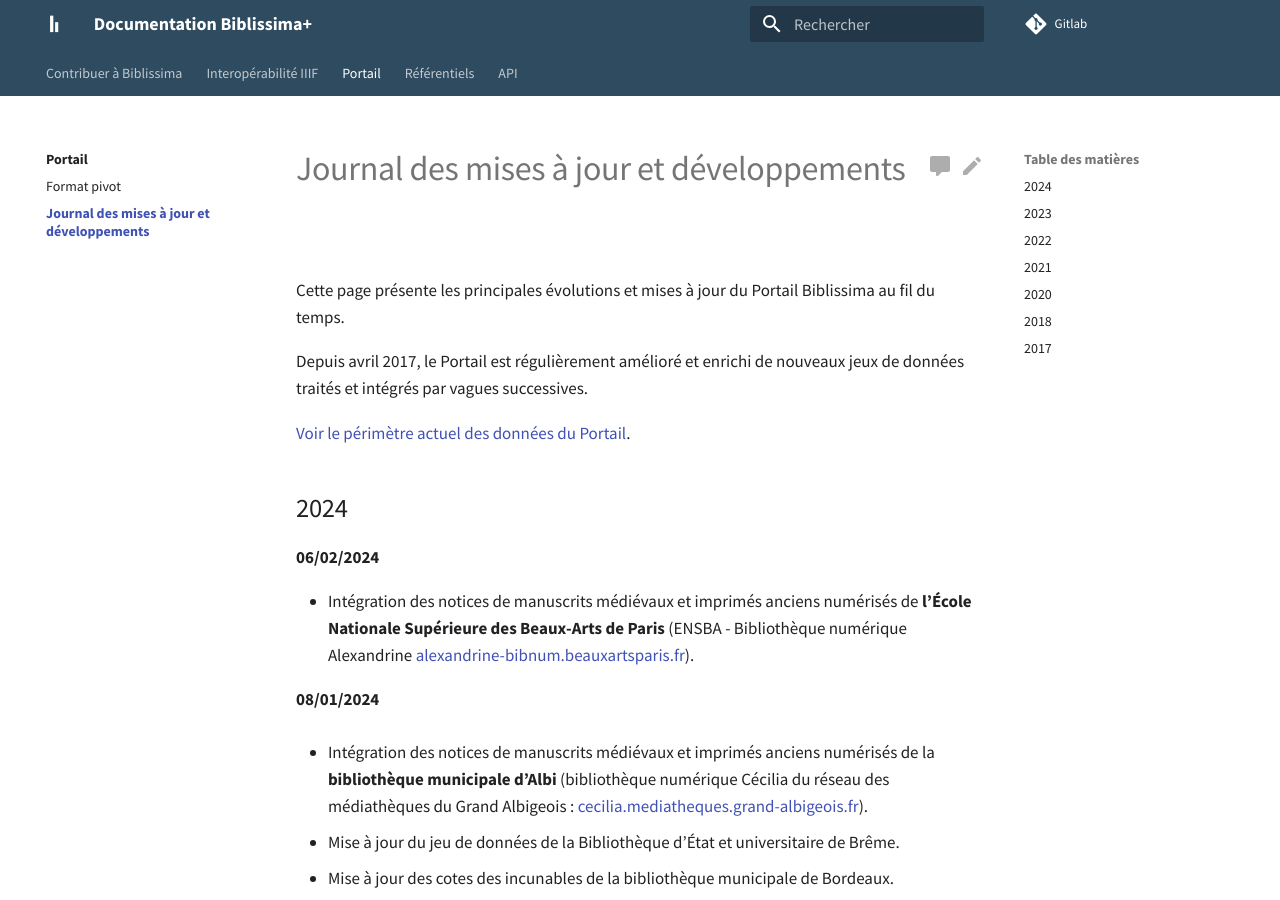
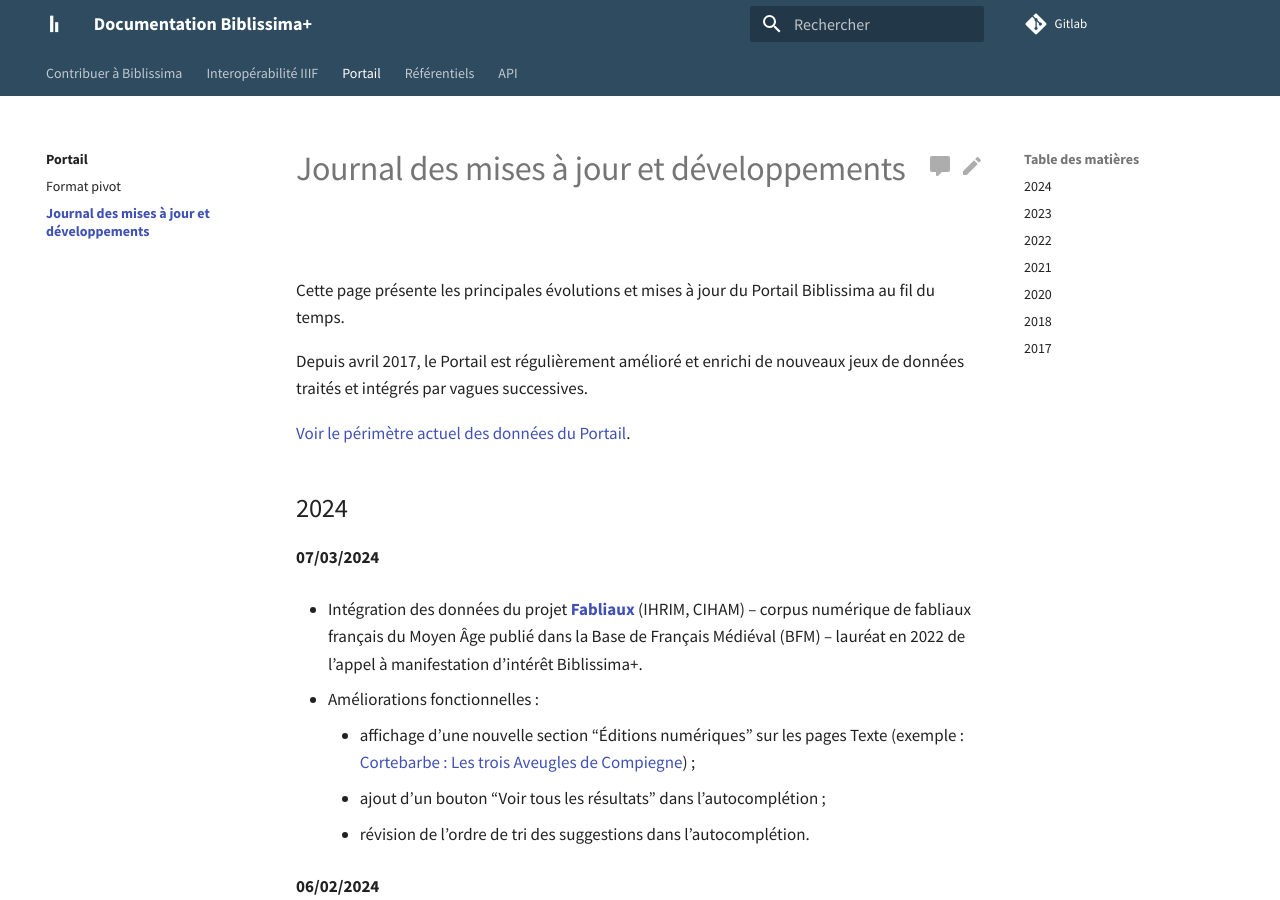
Before and after one commit to biblissima/doc.biblissima, an MkDocs documentation site: the page built from docs/portail/changelog.md, in a window 1280 px wide and 900 px high. Built offline with MkDocs 1.6.1 and Material for MkDocs 9.7.7, drawn with Linux system fonts in a browser that asks for light colours.

Commit message:
Update changelog 07-03-24

```diff
--- a/docs/portail/changelog.md
+++ b/docs/portail/changelog.md
@@ -7,6 +7,15 @@ Depuis avril 2017, le Portail est régulièrement amélioré et enrichi de nouve
 [Voir le périmètre actuel des données du Portail](https://portail.biblissima.fr/fr/data-sources).
 
 ## 2024
+
+**07/03/2024**
+
+- Intégration des données du projet **[Fabliaux](https://projet.biblissima.fr/fr/appels-projets/projets-retenus/fabliaux)** (IHRIM, CIHAM) &ndash; corpus numérique de fabliaux français du Moyen Âge publié dans la Base de Français Médiéval (BFM) &ndash; lauréat en 2022 de l'appel à manifestation d'intérêt Biblissima+.
+
+- Améliorations fonctionnelles :
+    - affichage d'une nouvelle section "Éditions numériques" sur les pages Texte (exemple : [Cortebarbe : Les trois Aveugles de Compiegne](https://portail.biblissima.fr/fr/ark:/43093/tdata3a17b8aa31a4785f4e89605d28dd1ea48ce1f267)) ;
+    - ajout d'un bouton "Voir tous les résultats" dans l'autocomplétion ;
+    - révision de l'ordre de tri des suggestions dans l'autocomplétion.
 
 **06/02/2024**
 
```
